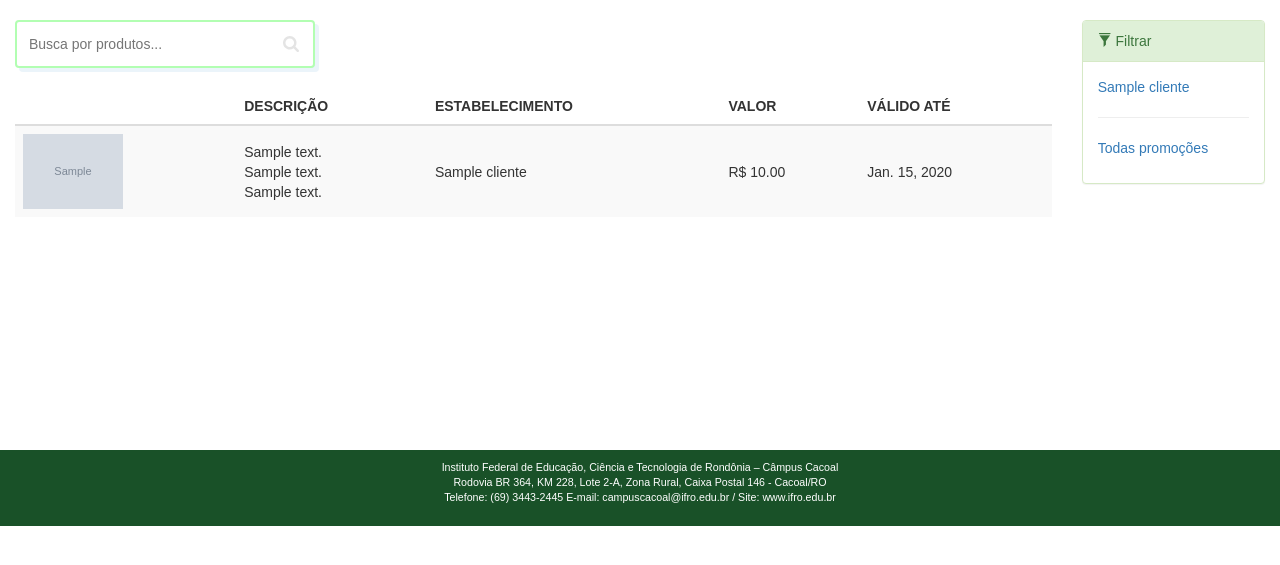
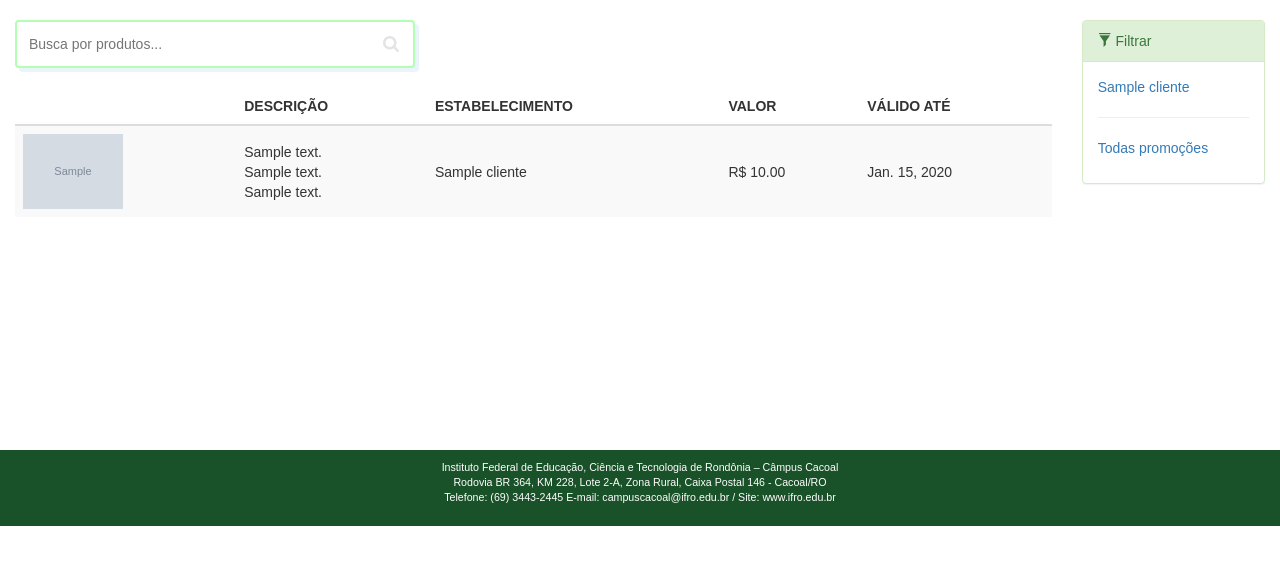
Before and after one commit to kaiserthiago/market, a Django app: page /supermarket/promocao in a window 1280 px wide. Shown: the part 52-617 px from the top of the page. Run offline with Django 3.2, Linux system fonts and the light colour scheme; tables that the repository leaves empty hold one stand-in row (values such as "Sample post"); grey boxes marked "Sample" are stand-in pictures; some libraries are stand-ins or nearby versions.

Commit message:
width search ok

```diff
--- a/supermarket/templates/supermarket/promocoes.html
+++ b/supermarket/templates/supermarket/promocoes.html
@@ -9,7 +9,7 @@
     }
 
     .aa-input-search {
-    width: 300px;
+    min-width: 400px;
     padding: 12px 28px 12px 12px;
     border: 2px solid #e4e4e4;
     border-radius: 4px;
@@ -53,7 +53,7 @@
     border: 1px solid rgba(228, 228, 228, 0.6);
     #border-top-width: 0;
     #font-family: "Montserrat", sans-serif;
-    min-width: 300px;
+    min-width: 400px;
     margin-top: 10px;
     box-shadow: 4px 4px 0 rgba(241, 241, 241, 0.35);
     #font-size: 11px;
```
